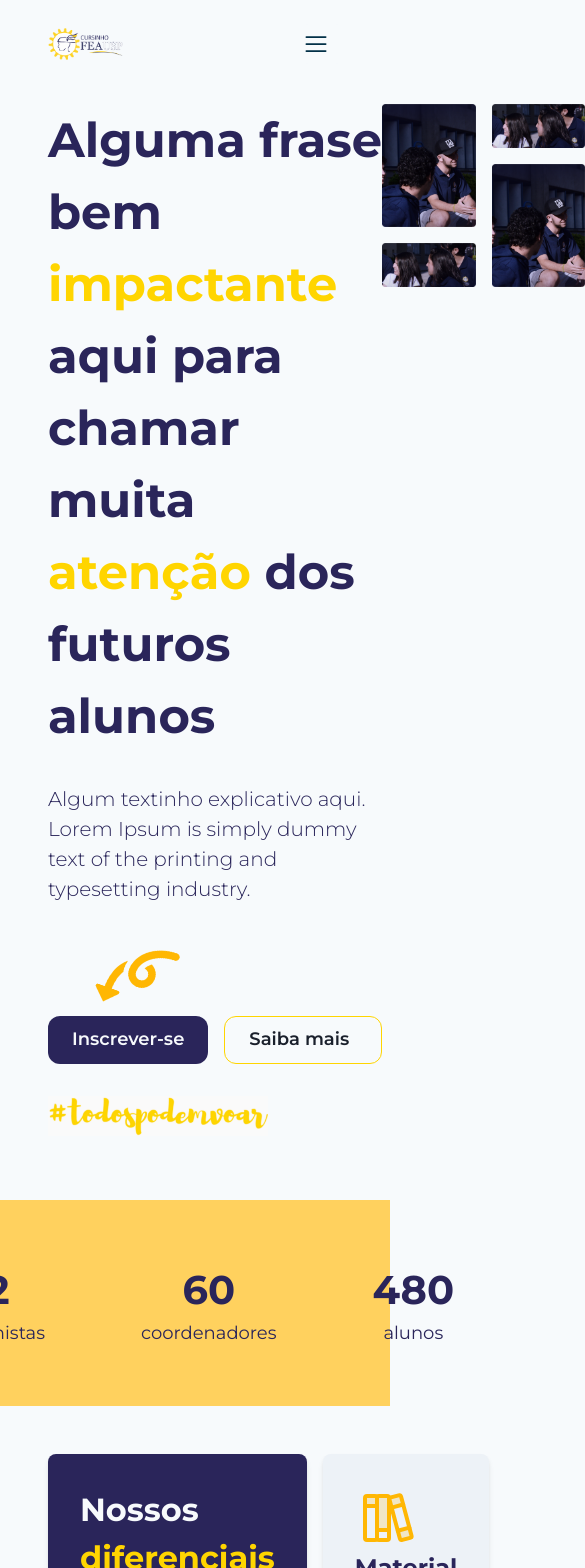
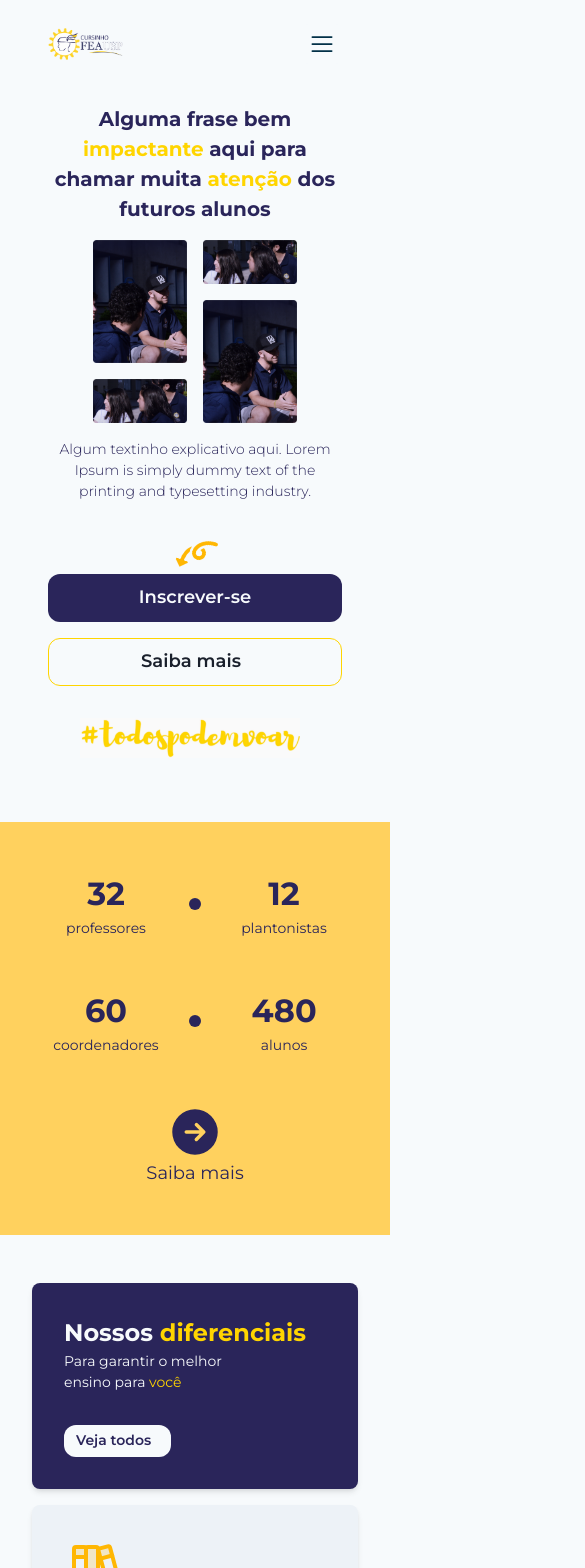
Before and after one commit to PatiCosta/cursinho-institucional, a Next.js app: page / in a window 390 px wide. Shown: the top 1568 px of the page, 585 px wide, since content can reach past the window. Built offline with nearby package versions, Linux system fonts and the light colour scheme.

Commit message:
home_responsive

```diff
--- a/src/components/Header/index.tsx
+++ b/src/components/Header/index.tsx
@@ -83,7 +83,7 @@ export default function Header() {
                     <Text>Inscrever-se</Text>
                 </Button>
                 <IconButton
-                    display={{base: 'block', sm: 'block', lg: 'none'}}
+                    display={{base: 'flex', sm: 'flex', lg: 'none'}}
                     aria-label='Abrir menu'
                     bgColor='gray.50'
                     icon={<List size={28} color="#023047" />}
--- a/src/components/home/classes.tsx
+++ b/src/components/home/classes.tsx
@@ -4,17 +4,21 @@ import { ArrowCircleUpRight } from "phosphor-react";
 export function Classes() {
     return (
         <Box>
-            <Flex px={48} alignItems='center' justifyContent='center' gap={8}>
+            <Flex px={{base: 12, lg: 48}} alignItems='center' justifyContent='center' gap={{base: 4, lg: 8}} direction={{base: 'column', lg: 'row'}}>
                 <Box>
-                    <Text fontSize={40} fontWeight="bold">NOSSAS</Text>
-                    <Text color='yellow.500' ml={8} fontSize={40} fontWeight="bold">TURMAS</Text>
+                    <Text fontSize={{base: 24, lg: 40}} fontWeight="bold">NOSSAS</Text>
+                    <Text color='yellow.500' ml={8} fontSize={{base: 24, lg: 40}} fontWeight="bold">TURMAS</Text>
                 </Box>
-                <Box h='4px' bgColor='blue.800' w='500px'></Box>
+                <Box
+                    h={{base: '2px', lg: '4px'}}
+                    bgColor='blue.800'
+                    w={{base: '90vw', lg: '500px'}}
+                />
                 <Button
                     bgColor='blue.800'
                     color='gray.50'
                     borderRadius='2xl'
-                    size='lg'
+                    size={{base: 'sm', lg: 'lg'}}
                     display='flex'
                     alignItems='center'
                     justifyContent='space-between'
@@ -32,6 +36,7 @@ export function Classes() {
             <Image
                 src={'static/img/turmas_fundo.png'}
                 maxW='100vw'
+                mt={{base: 4, lg: 0}}
             />
         </Box>
     )
--- a/src/components/home/diferentials.tsx
+++ b/src/components/home/diferentials.tsx
@@ -6,28 +6,28 @@ export function Diferentials() {
     const [isButtonHovered, setIsButtonHovered] = useState(false)
 
     return (
-        <Box p={12}>
+        <Box py={12} px={{base: 8, lg: 12}}>
             <Grid
-                templateColumns='1.1fr .9fr'
+                templateColumns={{base: '1fr', lg: '1.1fr .9fr'}}
                 gap={4}
             >
                 <Box bgColor='blue.800' color='gray.50' p={8} borderRadius='lg' boxShadow='md'>
-                    <Text fontSize="32px" fontWeight="bold">
+                    <Text fontSize={{base: 24, lg: 32}} fontWeight="bold">
                         <Highlight query='diferenciais' styles={{bg: 'transparent', color: 'yellow.500' }}>
                             Nossos diferenciais
                         </Highlight>
                     </Text>
-                    <Text fontWeight='regular' fontSize='24px' w='70%'>
+                    <Text fontWeight='regular' fontSize={{base: 14, lg: 24}} w='70%'>
                         <Highlight query='você' styles={{bg: 'transparent', color: 'yellow.500' }}>
                             Para garantir o melhor ensino para você
                         </Highlight>
                     </Text>
                     <Button
-                        mt={12}
+                        mt={{base: 8, lg: 12}}
                         bgColor='gray.50'
                         color='blue.800'
                         borderRadius='xl'
-                        size='lg'
+                        size={{base: 'sm', lg: 'lg'}}
                         display='flex'
                         alignItems='center'
                         justifyContent='center'
@@ -57,13 +57,13 @@ export function Diferentials() {
                             Material Anglo
                         </Highlight>
                     </Text>
-                    <Text fontWeight='light' fontSize='16px' mt={4}>
+                    <Text fontWeight='light' fontSize={{base: 14, lg: 16}} mt={4}>
                         Apostilas didáticas gratuitas fornecidas pelo Anglo dão uma excelente base para o aluno que vai prestar Enem, Unesp, Unicamp, Fuvest ou qualquer outro vestibular.
                     </Text>
                 </Box>
             </Grid>
             <Grid
-                templateColumns='1fr 1fr'
+                templateColumns={{base: '1fr', lg: '1fr 1fr'}}
                 gap={4}
                 mt={4}
             >
@@ -74,7 +74,7 @@ export function Diferentials() {
                             Revistas Le Monde
                         </Highlight>
                     </Text>
-                    <Text fontWeight='light' fontSize='16px' mt={4}>
+                    <Text fontWeight='light' fontSize={{base: 14, lg: 16}} mt={4}>
                     Revistas mensais da Le Monde são disponibilizadas para que os alunos nunca fiquem por fora das atualidades!
                     </Text>
                 </Box>
@@ -85,7 +85,7 @@ export function Diferentials() {
                             Sala do Saber & Plurall
                         </Highlight>
                     </Text>
-                    <Text fontWeight='light' fontSize='16px' mt={4}>
+                    <Text fontWeight='light' fontSize={{base: 14, lg: 16}} mt={4}>
                     Acesso ilimitado às plataformas on-line Sala do Saber e Plurall, para o aluno ir além da sala de aula com exercícios, videoaulas e muito mais.
                     </Text>
                 </Box>
--- a/src/components/home/footer.tsx
+++ b/src/components/home/footer.tsx
@@ -1,27 +1,39 @@
-import { Box, Button, Flex, Highlight, Text } from "@chakra-ui/react";
+import { Box, Button, Flex, Highlight, Text, useBreakpointValue } from "@chakra-ui/react";
 import { ArrowCircleDown, ArrowCircleUpRight, Envelope, FacebookLogo, InstagramLogo, LinkedinLogo, YoutubeLogo } from "phosphor-react";
 import Lottie from "lottie-react";
 import donateAnimation from "../../animations/donate.json";
 
 export function Footer() {
+  const isLg = useBreakpointValue({base: false, sm: false, lg: true})
+
     return (
-        <Box bgImage={'static/img/footer-background.png'} mt={60} position='relative' px={24}>
-            <Flex bgColor='yellow.400' borderRadius='24px' w='60vw' position='absolute' left='20%' top='-25%' p={12}>
-                <Lottie animationData={donateAnimation} />
-                <Box textAlign='start'>
-                    <Text fontSize="40px" color='gray.800' fontWeight='light'>
+        <Box bgImage={'static/img/footer-background.png'} mt={60} position='relative' px={{base: 4, lg: 24}}>
+            <Flex
+                bgColor='yellow.400'
+                borderRadius='24px'
+                w={{base: '90vw', lg: '60vw'}}
+                position='absolute'
+                right='0'
+                mx={{base: '5vw', lg: '20vw'}}
+                top={{base: '-20%', lg: '-25%'}}
+                py={{base: 8, lg: 12}}
+                px={12}
+            >
+                {isLg && <Lottie animationData={donateAnimation} />}
+                <Box textAlign={{base: 'center', lg: 'start'}}>
+                    <Text fontSize={{base: 28, lg: 40}} color='gray.800' fontWeight='light'>
                         <Highlight query='doar' styles={{bg: 'transparent', color: 'gray.50', fontWeight: 'bold' }}>
                             Gostaria de doar etc?
                         </Highlight>
                     </Text>
-                    <Text fontSize='16px' mt={4}>
+                    <Text fontSize={{base: 14, lg: 16}} mt={4}>
                         Algum texto motivacional sobre ajudar os estudos dos alunos necessitados Lorem Ipsum is simply dummy text ofLorem Ipsum is simply dummy text of the printing and typesetting industry.
                     </Text>
                     <Button
                         mt={12}
                         bgColor='gray.50'
                         borderRadius='2xl'
-                        size='lg'
+                        size={{base: 'sm', lg: 'lg'}}
                         display='flex'
                         alignItems='center'
                         gap={2}
@@ -30,29 +42,46 @@ export function Footer() {
                         _hover={{
                             opacity: 0.9
                         }}
+                        mx={{base: 'auto', lg: 0}}
                     >
                         <Text>Saiba mais</Text>
                         <ArrowCircleUpRight size={28} color="#023047" weight="fill" />
                     </Button>
                 </Box>
             </Flex>
-            <Flex justifyContent='space-between' alignItems='start'>
-                <Flex mt='20%' alignItems='center' direction='column'>
+            <Flex justifyContent='space-between' alignItems='start' direction={{base: 'column', lg: 'row'}}>
+                <Flex mt={{base: '50%', lg: '20%'}} alignItems='center' direction='column'>
                     <Flex gap={4} alignItems='center' mb={4}>
-                        <Text fontSize="40px" color='gray.800' fontWeight='light' textAlign='center'>
+                        <Text fontSize={{base: 28, lg: 40}} color='gray.800' fontWeight='light' textAlign='center'>
                             <Highlight query='encontre' styles={{bg: 'transparent', fontWeight: 'bold' }}>
                                 Nos encontre aqui
                             </Highlight>
                         </Text>
                         <ArrowCircleDown size={32} color="#023047" weight="fill" />
                     </Flex>
-                    <iframe src="https://www.google.com/maps/embed?pb=!1m18!1m12!1m3!1d1828.6385060957161!2d-46.72989269187177!3d-23.558492546171053!2m3!1f0!2f0!3f0!3m2!1i1024!2i768!4f13.1!3m3!1m2!1s0x94ce56158eccf83b%3A0x76f2fe97090f63f3!2sAv.%20Prof.%20Luciano%20Gualberto%2C%20908%20-%20Butant%C3%A3%2C%20S%C3%A3o%20Paulo%20-%20SP%2C%2005508-010!5e0!3m2!1spt-BR!2sbr!4v1678147179004!5m2!1spt-BR!2sbr" width="500" height="400" loading="lazy"></iframe>
-                    <Text textAlign='center' fontSize='16px' mt={4} w='500px' >
-                        Av. Prof. Luciano Gualberto, 908 - Butantã, São Paulo - SP, 05508-010, Brasil
-                    </Text>
+                    <Box
+                        w={{base: '90vw', lg: '500px'}}
+                        h={{base: '300px', lg: '400px'}}
+                    >
+                        <iframe
+                            src="https://www.google.com/maps/embed?pb=!1m18!1m12!1m3!1d1828.6385060957161!2d-46.72989269187177!3d-23.558492546171053!2m3!1f0!2f0!3f0!3m2!1i1024!2i768!4f13.1!3m3!1m2!1s0x94ce56158eccf83b%3A0x76f2fe97090f63f3!2sAv.%20Prof.%20Luciano%20Gualberto%2C%20908%20-%20Butant%C3%A3%2C%20S%C3%A3o%20Paulo%20-%20SP%2C%2005508-010!5e0!3m2!1spt-BR!2sbr!4v1678147179004!5m2!1spt-BR!2sbr"
+                            width="100%"
+                            height="100%"
+                            loading="lazy"
+                        >
+                        </iframe>
+                    </Box>
+                        <Text
+                            textAlign='center'
+                            fontSize='16px'
+                            mt={4}
+                            w={{base: '90vw', lg: '500px'}}
+                        >
+                            Av. Prof. Luciano Gualberto, 908 - Butantã, São Paulo - SP, 05508-010, Brasil
+                        </Text>
                 </Flex>
                 <Flex mt='20%' alignItems='center' direction='column'>
-                    <Text fontSize="40px" color='gray.800' fontWeight='light' textAlign='center' mb={6}>
+                    <Text fontSize={{base: 28, lg: 40}} color='gray.800' fontWeight='light' textAlign='center' mb={6}>
                         <Highlight query='Fale' styles={{bg: 'transparent', fontWeight: 'bold' }}>
                             Fale conosco!
                         </Highlight>
@@ -75,14 +104,37 @@ export function Footer() {
                                 <Text fontWeight='light' fontSize='16px'>ps.cfeausp@gmail.com</Text>
                             </Flex>
                         </Box>
-                        <Flex direction='column' alignItems='center' justifyContent='center' gap={4}>
+                        <Flex
+                            direction='column'
+                            alignItems='center'
+                            justifyContent='center'
+                            gap={4}
+                            display={{base: 'none', lg: 'flex'}}
+                        >
                             <FacebookLogo size={48} color="#023047" weight="duotone" />
                             <InstagramLogo size={48} color="#023047" weight="duotone" />
                             <LinkedinLogo size={48} color="#023047" weight="duotone" />
                             <YoutubeLogo size={48} color="#023047" weight="duotone" />
                         </Flex>
                     </Flex>
-                    <Text fontWeight='light' fontSize='14px' mt={32} w='500px' >
+                        <Flex
+                            alignItems='center'
+                            justifyContent='center'
+                            gap={4}
+                            mt={8}
+                            display={{base: 'flex', lg: 'none'}}
+                        >
+                            <FacebookLogo size={48} color="#023047" weight="duotone" />
+                            <InstagramLogo size={48} color="#023047" weight="duotone" />
+                            <LinkedinLogo size={48} color="#023047" weight="duotone" />
+                            <YoutubeLogo size={48} color="#023047" weight="duotone" />
+                        </Flex>
+                    <Text
+                        fontWeight='light'
+                        fontSize={{base: 12, lg: 14}}
+                        mt={{base: 8, lg: 32}}
+                        w={{base: '90vw', lg: '500px'}}
+                    >
                         O Cursinho FEAUSP não possui nenhuma relação institucional com a Universidade de São Paulo (USP).
                     </Text>
                 </Flex>
--- a/src/components/home/infoBar.tsx
+++ b/src/components/home/infoBar.tsx
@@ -1,12 +1,22 @@
-import { Box, Flex, Text } from "@chakra-ui/react";
+import { Box, Flex, Grid, Text, useBreakpointValue } from "@chakra-ui/react";
 import { ArrowCircleRight, ArrowCircleUpRight } from "phosphor-react";
 import { useState } from "react";
 
 export function InfoBar() {
   const [isButtonHovered, setIsButtonHovered] = useState(false)
+  const isLg = useBreakpointValue({base: false, sm: false, lg: true})
 
+  if(isLg) {
     return (
-    <Flex mt={12} gap={12} py={12} px={12} alignItems='center' justifyContent='center' bgColor='yellow.300'>
+      <Flex
+        mt={12}
+        gap={12}
+        py={12}
+        px={12}
+        alignItems='center'
+        justifyContent='center'
+        bgColor='yellow.300'
+      >
         <Box textAlign='center'>
           <Text fontWeight='bold' fontSize='40px'>32</Text>
           <Text fontSize='18px'>professores</Text>
@@ -51,4 +61,63 @@ export function InfoBar() {
         </Flex>
       </Flex>
     )
+  }
+
+  return (
+    <Flex
+      mt={12}
+      px={12}
+      py={12}
+      gap={12}
+      bgColor='yellow.300'
+      direction='column'
+      justifyContent='center'
+    >
+      <Grid
+        alignItems='center'
+        templateColumns='1fr 30px 1fr'
+        gap={4}
+        justifyItems='center'
+      >
+        <Box textAlign='center'>
+          <Text fontWeight='bold' fontSize={32}>32</Text>
+          <Text fontSize={14}>professores</Text>
+        </Box>
+        <Box bgColor='blue.800' w='12px' h='12px' borderRadius='100%' alignSelf='center' />
+        <Box textAlign='center'>
+          <Text fontWeight='bold' fontSize={32}>12</Text>
+          <Text fontSize={14}>plantonistas</Text>
+        </Box>
+      </Grid>
+      <Grid
+        alignItems='center'
+        templateColumns='1fr 30px 1fr'
+        gap={4}
+        justifyItems='center'
+      >
+        <Box textAlign='center'>
+          <Text fontWeight='bold' fontSize={32}>60</Text>
+          <Text fontSize={14}>coordenadores</Text>
+        </Box>
+        <Box bgColor='blue.800' w='12px' h='12px' borderRadius='100%' />
+        <Box textAlign='center'>
+          <Text fontWeight='bold' fontSize={32}>480</Text>
+          <Text fontSize={14}>alunos</Text>
+        </Box>
+      </Grid>
+      <Flex
+        alignItems='center'
+        direction='column'
+        cursor='pointer'
+      >
+        <ArrowCircleRight
+          size={56}
+          color="#2a255a"
+          weight="fill"
+        />
+        <Text fontSize='18px'>Saiba mais</Text>
+      </Flex>
+    </Flex>
+  )
+
 }
--- a/src/components/home/main.tsx
+++ b/src/components/home/main.tsx
@@ -8,25 +8,68 @@ export function Main() {
     return (
         <Flex px={12} py={4}>
             <Box>
-                <Text fontWeight='bold' fontSize={48}>
+                <Text fontWeight='bold' fontSize={{base: 20, sm: 20, lg: 48}} textAlign={{base: 'center', sm: 'center', lg: 'start'}}>
                     <Highlight query={['impactante', 'atenção']} styles={{bg: 'transparent', color: 'yellow.500' }}>
                     Alguma frase bem impactante aqui para chamar muita atenção dos futuros alunos
                     </Highlight>
                 </Text>
 
-                <Text fontWeight='light' fontSize={20} mt={8}>
+                <Flex w='100%' justifyContent='center' flex='1' mt={4} gap={4} display={{base: 'flex', sm: 'flex', lg: 'none'}}>
+                    <Flex direction='column' gap={4}>
+                        <Box
+                        w='24vw'
+                        borderRadius='md'
+                        >
+                        <Image
+                            src={'static/img/teste-img-1.png'}
+                            maxW={'24vw'}
+                        />
+                        </Box>
+                        <Box
+                        w='24vw'
+                        borderRadius='md'
+                        >
+                        <Image
+                            src={'static/img/teste-img-2.png'}
+                            maxW={'24vw'}
+                        />
+                        </Box>
+                    </Flex>
+                    <Flex direction='column' gap={4}>
+                    <Box
+                        w='24vw'
+                        borderRadius='md'
+                        >
+                        <Image
+                            src={'static/img/teste-img-2.png'}
+                            maxW={'24vw'}
+                        />
+                        </Box>
+                        <Box
+                        w='24vw'
+                        borderRadius='md'
+                        >
+                        <Image
+                            src={'static/img/teste-img-1.png'}
+                            maxW={'24vw'}
+                        />
+                        </Box>
+                    </Flex>
+                </Flex>
+
+                <Text fontWeight='light' fontSize={{base: 14, sm: 14, lg: 20}} mt={{base: 4, sm: 4, lg: 8}} textAlign={{base: 'center', sm: 'center', lg: 'start'}}>
                     Algum textinho explicativo aqui. Lorem Ipsum is simply dummy text of the printing and typesetting industry.
                 </Text>
 
                 <Image
                     src={'static/img/up-arrow.png'}
                     transform={'rotate(-160.4deg)'}
-                    maxW={'80px'}
+                    maxW={{base: '40px', sm: '40px', lg: '80px'}}
                     mt={8}
-                    ml={12}
+                    ml={{base: 32, sm: 32, lg: 12}}
                 />
 
-                <Flex gap={4}>
+                <Flex gap={4} direction={{base: 'column', sm: 'column', lg: 'row'}}>
                     <Button bgColor='blue.800' color='gray.50' borderRadius='xl' size='lg' transition='all .3s ease' _hover={{
                         color: 'yellow.500'
                     }}>
@@ -63,10 +106,11 @@ export function Main() {
                     src={'static/img/todos_podem_voar.png'}
                     maxH={'40px'}
                     mt={8}
+                    ml={{base: 8, sm: 8, lg: 0}}
                 />
 
             </Box>
-            <Flex flex='1' h='100%' gap={4}>
+            <Flex flex='1' h='100%' gap={4} display={{base: 'none', sm: 'none', lg: 'flex'}}>
                 <Flex direction='column' gap={4}>
                     <Box
                     w='24vw'
```
Lines whose indentation alone changed are shown as unchanged.
